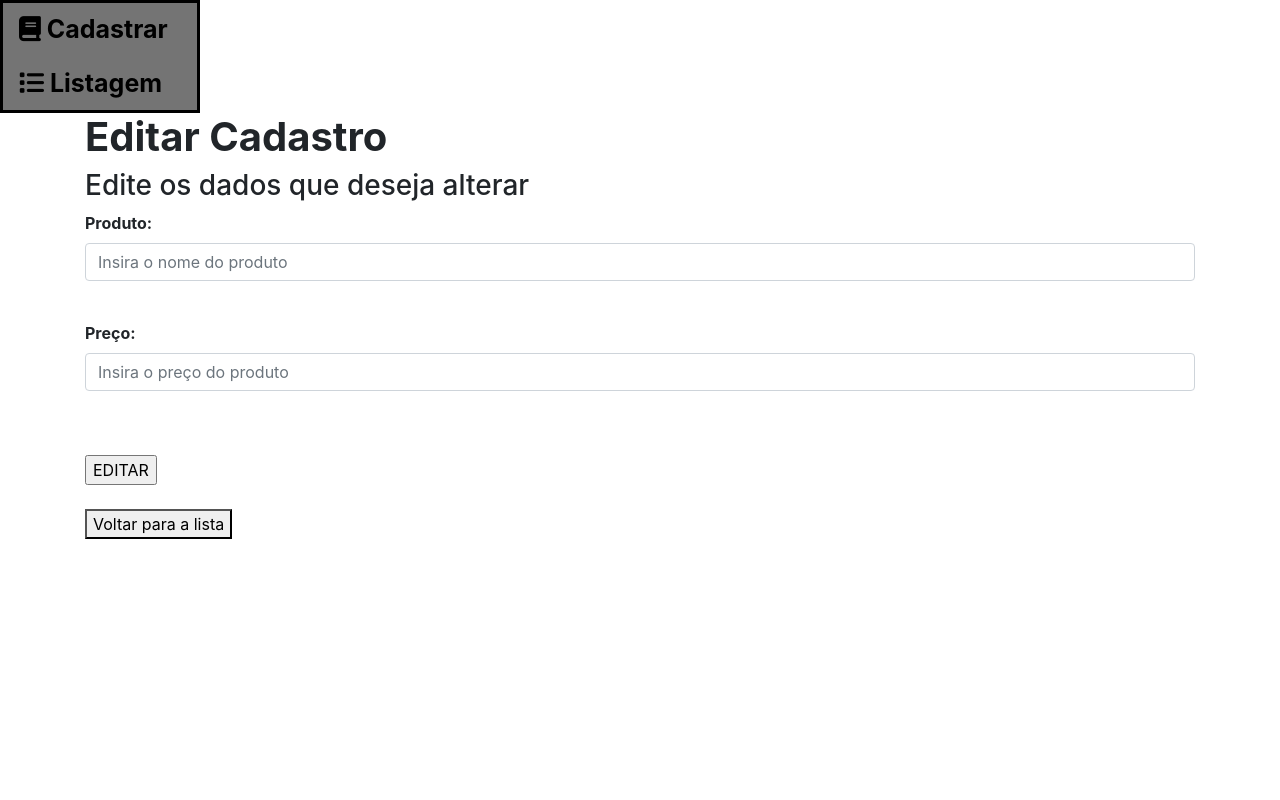
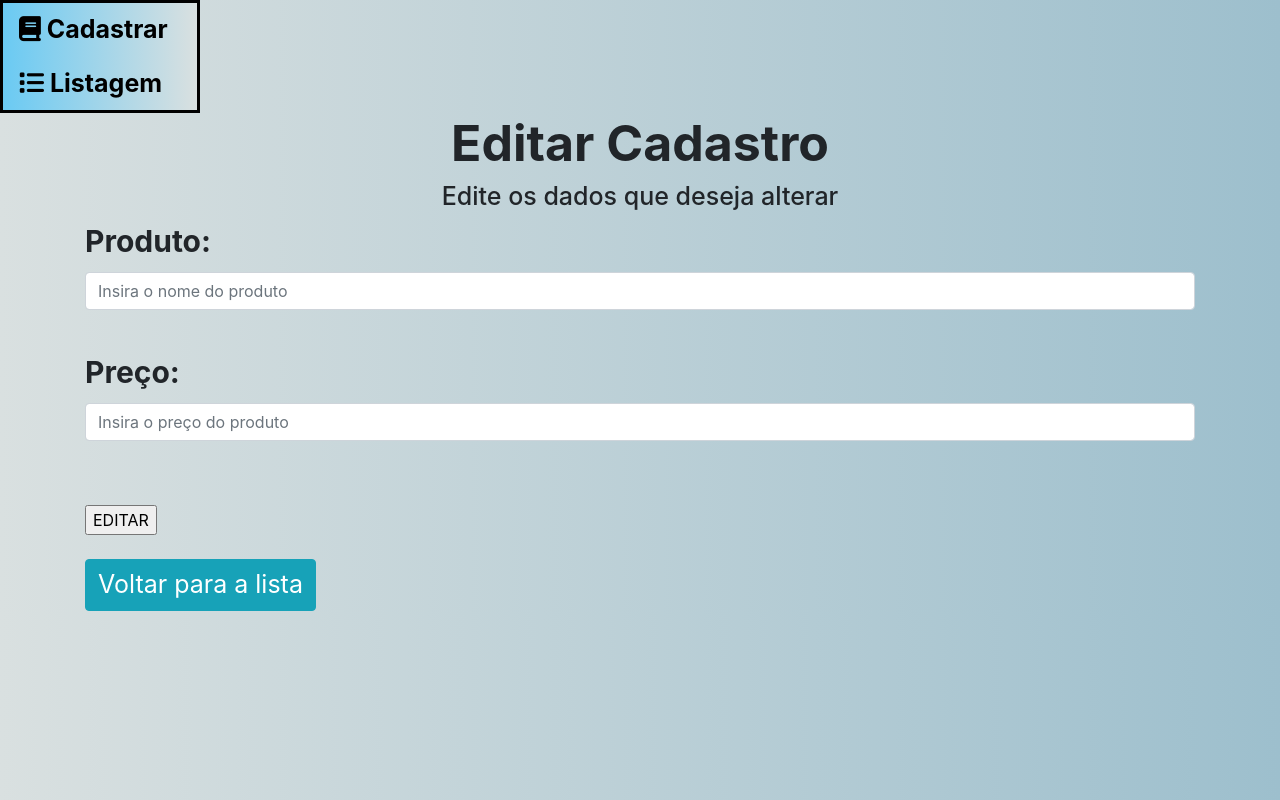
Before and after one commit to LucasRigo/DesenvolvimentoWeb-TrabalhoFinal, a PHP site: page /EditaCad.php in a window 1280 px wide. Run offline with PHP 8.4, Linux system fonts and the light colour scheme; data that the repository does not hold is empty; some libraries are stand-ins or nearby versions.

Commit message:
27-05-21

```diff
--- a/EditaCad.php
+++ b/EditaCad.php
@@ -24,8 +24,8 @@
 
     <div id="menu">
 		<ul>
-			<li><a href="Cadastro.php"><i class="fas fa-book"></i> Cadastrar</a></li>
-			<li><a href="Listagem.php"><i class="fas fa-list"></i> Listagem</a></li>
+			<li class="direita"><a href="Cadastro.php"><i class="fas fa-book"></i> Cadastrar</a></li>
+			<li class="esquerda"><a href="Listagem.php"><i class="fas fa-list"></i> Listagem</a></li>
 		</ul>
 	</div>
 
@@ -56,7 +56,7 @@
     </div>
     <br>
     <div class="container">
-        <a href="Listagem.php"><button>Voltar para a lista</button></a>
+        <a href="Listagem.php"><button type="button" class="btn btn-info">Voltar para a lista</button></a>
     </div>
 </body>
 </html>
--- a/Estilos.css
+++ b/Estilos.css
@@ -1,3 +1,8 @@
+body {
+  background-image: linear-gradient(to right,#D9E0E0, #9DBFCD)
+}
+
+
 ul {
     list-style-type: none;
     margin: 0;
@@ -18,6 +23,46 @@ ul {
 
   /* Change the link color on hover */
   li a:hover {
-    background-color: rgb(47, 47, 47);
-    color: white;
+    background-color: rgb(240, 240, 240);
+    color: rgb(0, 0, 0);
   }
+
+  .direita {
+    background-image: linear-gradient(to right, #6acaf3, #D9E0E0)
+  }
+
+  .esquerda {
+    background-image: linear-gradient(to right, #6acaf3, #D9E0E0)
+  }
+
+  h1 {
+    text-align:center;
+    font-size: 50px;
+  }
+
+  h3 {
+    text-align: center;
+    font-size: 25px;
+  }
+
+  h2 {
+    text-decoration: underline;
+    text-align: center;
+  }
+
+
+  td {
+    font-size: 25px;
+  }
+
+  label {
+    font-size: 30px;
+  }
+
+  a {
+    font-size: 25px;
+  }
+
+  .btn {
+    font-size: 25px;
+  }
```
Also changed, not shown: Cadastro.php (+3 -7 lines), ExcluiCad.php (+4 -4 lines), Listagem.php (+27 -11 lines).
